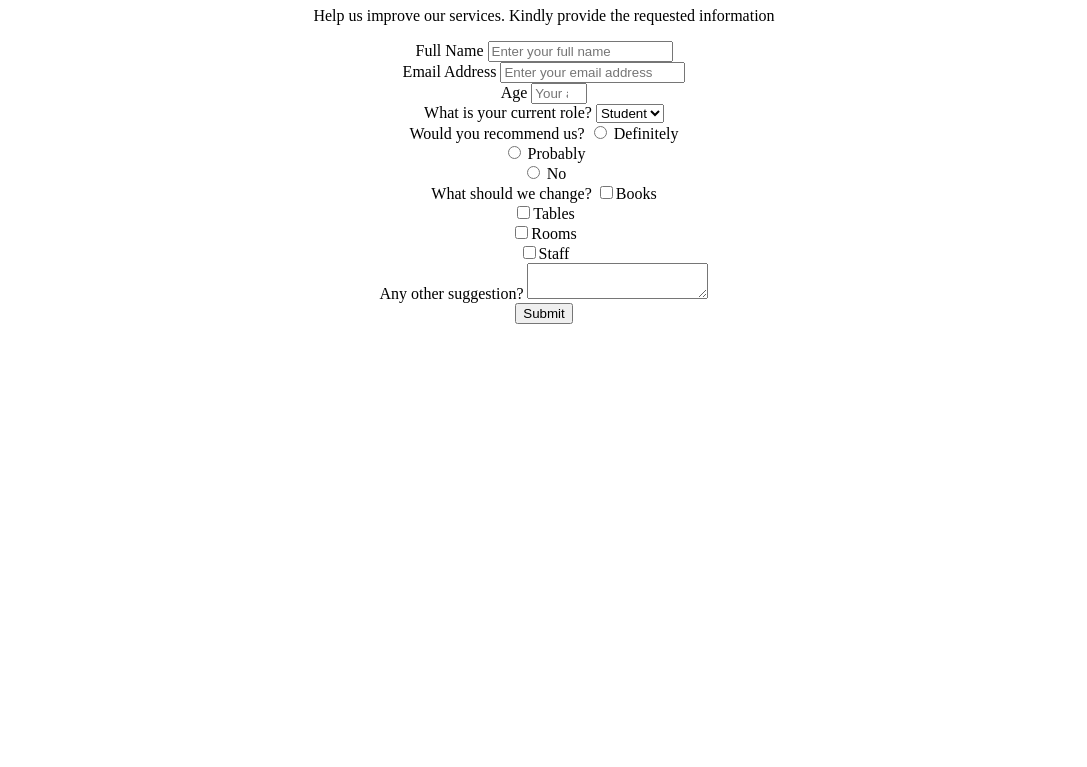
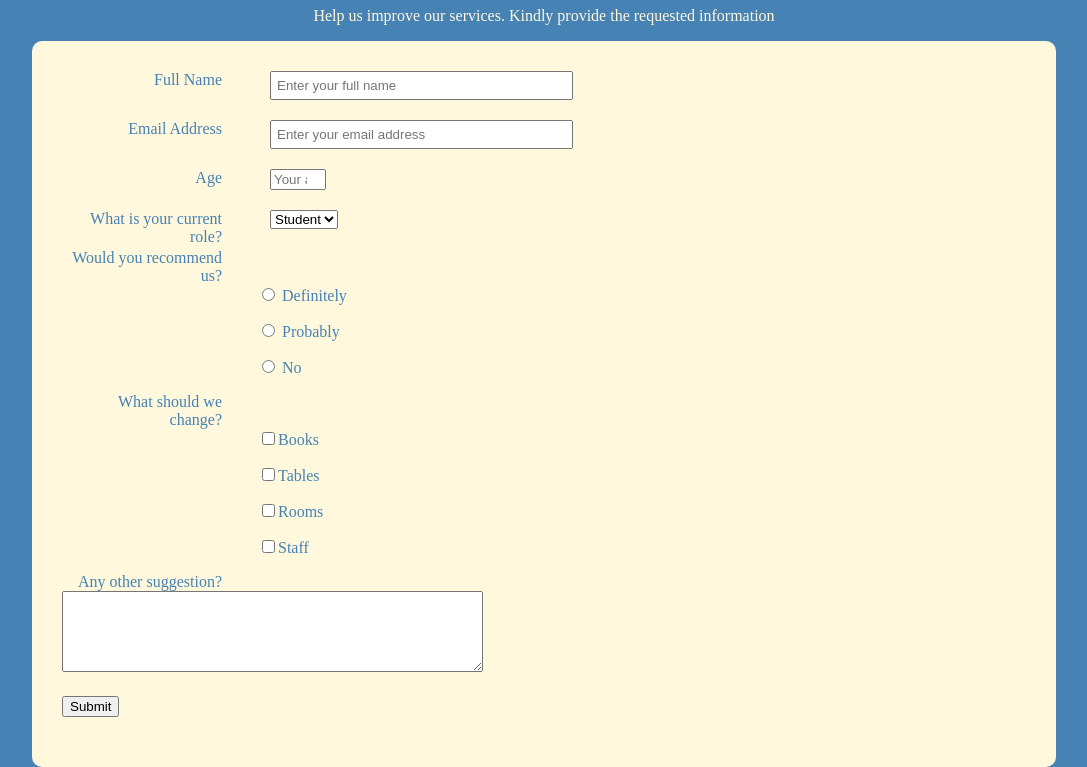
Before and after one commit to mosesogwo/Survey_Form, a plain HTML site: page index.html in a window 1280 px wide. Shown: the part 73-840 px from the top of the page, without its empty margins (96-1183 px from the left). Before the commit the page ends 800 px from the top, so only its background shows below. Drawn offline with Linux system fonts and the light colour scheme.

Commit message:
CSS Complete

```diff
--- a/index.html
+++ b/index.html
@@ -8,40 +8,41 @@
     <body>
         <h1 id="title">Survey Form</h1>
         <p id="description">Help us improve our services. Kindly provide the requested information</p>
+        <div id="form">
         <form id="survey-form">
-            <label for="name" id="name-label">Full Name</label>
+            <label for="name" id="name-label" class="label">Full Name</label>
             <input type="text" id="name" name="name" placeholder="Enter your full name"><br>
 
-            <label for="email" id="email-label">Email Address</label>
+            <label for="email" id="email-label" class="label">Email Address</label>
             <input type="email" id="email" name="email" placeholder="Enter your email address"><br>
 
-            <label for="age" id="age-label">Age</label>
+            <label for="age" id="age-label" class="label">Age</label>
             <input type="number" min="1" max="18" id="age" name="age" placeholder="Your age"><br>
 
-            <label for="current-role">What is your current role?</label>
+            <label for="current-role" class="label">What is your current role?</label>
             <select name="current-role">
                 <option value="student">Student</option>
                 <option value="worker">Worker</option>
                 <option value="retired">Retired</option>
             </select><br>
 
-            <label for="recommend">Would you recommend us?</label>
+            <label for="recommend" class="label">Would you recommend us?</label><br><br>
             <input type="radio" name="recommend" value="definitely"> Definitely<br>
             <input type="radio" name="recommend" value="probably"> Probably<br>
             <input type="radio" name="recommend" value="no"> No<br>
 
-            <label for="suggest">What should we change?</label>
+            <label for="suggest" class="label">What should we change?</label><br><br>
             <input type="checkbox" name="suggest" value="books">Books<br>
             <input type="checkbox" name="suggest" value="tables">Tables<br>
             <input type="checkbox" name="suggest" value="rooms">Rooms<br>
             <input type="checkbox" name="suggest" value="staff">Staff<br>
 
-            <label for="other-suggest">Any other suggestion?</label>
-            <textarea name="other-suggest"></textarea><br>
+            <label for="other-suggest" class="label">Any other suggestion?</label><br>
+            <textarea name="other-suggest" rows="5" cols="50"></textarea><br>
 
             <input type="submit" name="submit" value="Submit">
 
-
         </form>
+        </div>
     </body>
 </html>
--- a/style.css
+++ b/style.css
@@ -1,3 +1,47 @@
 body {
+    margin: 0% 10%;
+    background-color: steelblue;
+}
+
+#title, #description {
     text-align: center;
+    color: cornsilk;
 }
+
+div {
+    border-radius: 10px;
+    background-color: cornsilk;
+    padding: 30px;
+    color: steelblue;
+}
+
+.label {
+    float: left;
+    width: 10em;
+    margin-right: 3em;
+    text-align: right;
+
+
+}
+
+
+input[type="text"], input[type="email"] {
+    width: 30%;
+    padding: 5px;
+}
+
+input[type="number"] {
+    padding: px;
+}
+
+input, select, textarea {
+    margin-bottom: 20px;
+}
+
+
+input[type="checkbox"], input[type="radio"], options {
+     text-align: right;
+     margin-left: 15em;
+     margin-bottom: 20px;
+
+}
```
